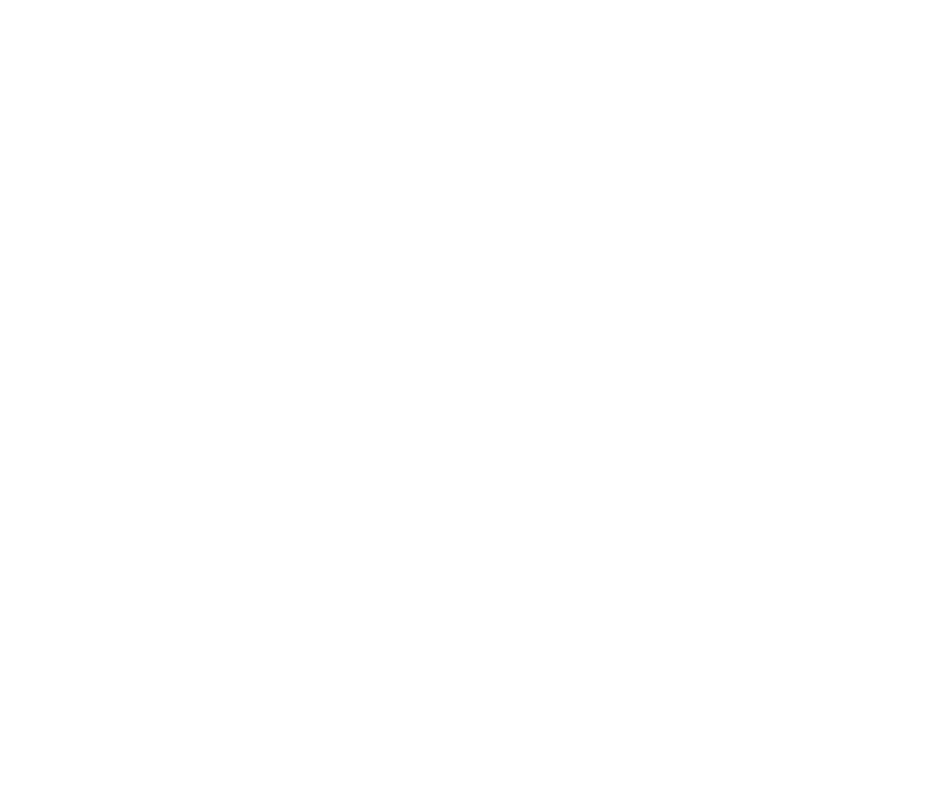
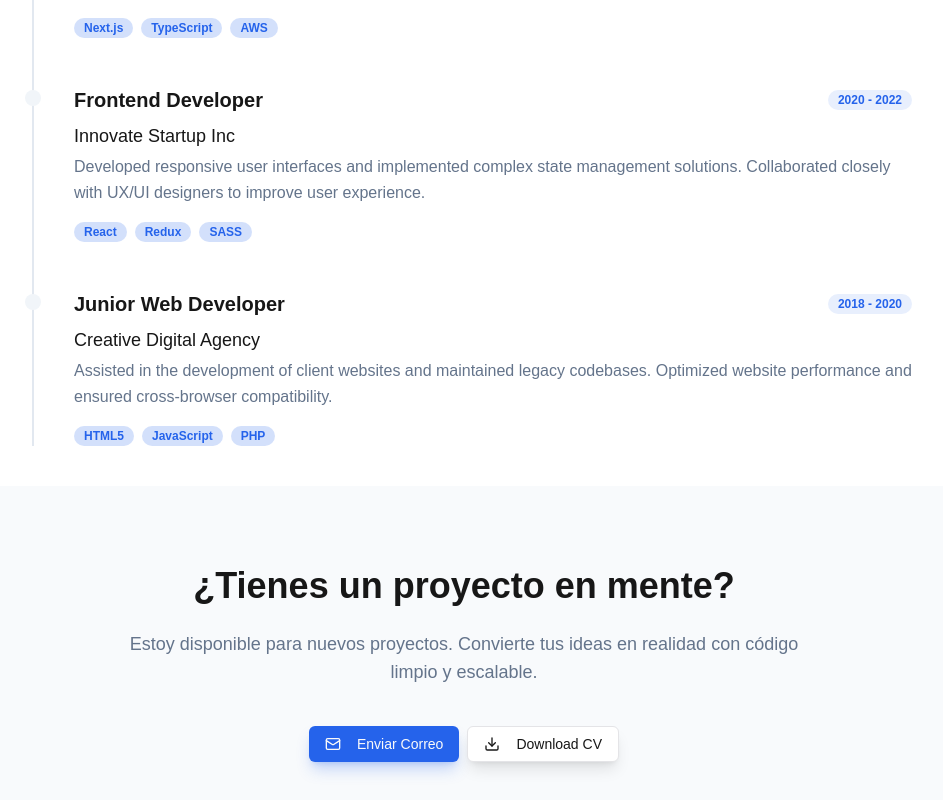
Before and after one commit to iamhosto10/portfolio, a Next.js app: page /about in a window 1280 px wide. Shown: the part 1660-2460 px from the top of the page, without its empty margins (176-1119 px from the left). Before the commit the page ends 1555 px from the top, so only its background shows below. Built offline with nearby package versions, Linux system fonts and the light colour scheme.

Commit message:
fix buttons on call to action and navbar

```diff
--- a/src/app/about/page.tsx
+++ b/src/app/about/page.tsx
@@ -1,4 +1,6 @@
+import CallToAction from "@/components/CallToAction/CallToAction";
 import CorePrinciples from "@/components/CorePrinciples/CorePrinciples";
+import ExperienceSection from "@/components/ExperenciaSection/ExperienceSection";
 import MyStoryCard from "@/components/MyStoryCard/MyStoryCard";
 import ProfileHeader from "@/components/ProfileHeader/ProfileHeader";
 
@@ -8,6 +10,8 @@
       <ProfileHeader />
       <MyStoryCard />
       <CorePrinciples />
+      <ExperienceSection />
+      <CallToAction />
     </main>
   );
 };
--- a/src/components/CallToAction/CallToAction.tsx
+++ b/src/components/CallToAction/CallToAction.tsx
@@ -1,4 +1,4 @@
-import { Mail } from "lucide-react";
+import { Download, Mail } from "lucide-react";
 import { Button } from "@/components/ui/button";
 
 export default function CallToAction() {
@@ -12,13 +12,22 @@
           Estoy disponible para nuevos proyectos. Convierte tus ideas en
           realidad con código limpio y escalable.
         </p>
+        <div className="flex gap-2 items-center justify-center flex-wrap  ">
           <Button
             // size="lg"
-          className="rounded-full bg-primary shadow-lg shadow-primary/25 hover:bg-primary/90 hover:-translate-y-0.5 transition-all"
+            className="rounded-md bg-primary shadow-lg shadow-primary/25 hover:bg-primary/90 hover:-translate-y-0.5 transition-all"
           >
             <Mail className="mr-2 size-4" />
             Enviar Correo
           </Button>
+          <Button
+            variant={"outline"}
+            className="hover:-translate-y-0.5 transition-all shadow-lg rounded-md"
+          >
+            <Download className="mr-2 size-4" />
+            Download CV
+          </Button>
+        </div>
       </div>
     </section>
   );
--- a/src/components/ExperienceSection.tsx
+++ b/src/components/ExperenciaSection/ExperienceSection.tsx
@@ -15,43 +15,47 @@
     role: "Senior Fullstack Developer",
     company: "Tech Corp Solutions",
     date: "2022 - Present",
-    description: "Leading development of scalable web applications using modern technologies. Architecting solutions and mentoring junior developers to ensure code quality and best practices.",
+    description:
+      "Leading development of scalable web applications using modern technologies. Architecting solutions and mentoring junior developers to ensure code quality and best practices.",
     stack: ["Next.js", "TypeScript", "AWS"],
   },
   {
     role: "Frontend Developer",
     company: "Innovate Startup Inc",
     date: "2020 - 2022",
-    description: "Developed responsive user interfaces and implemented complex state management solutions. Collaborated closely with UX/UI designers to improve user experience.",
+    description:
+      "Developed responsive user interfaces and implemented complex state management solutions. Collaborated closely with UX/UI designers to improve user experience.",
     stack: ["React", "Redux", "SASS"],
   },
   {
     role: "Junior Web Developer",
     company: "Creative Digital Agency",
     date: "2018 - 2020",
-    description: "Assisted in the development of client websites and maintained legacy codebases. Optimized website performance and ensured cross-browser compatibility.",
+    description:
+      "Assisted in the development of client websites and maintained legacy codebases. Optimized website performance and ensured cross-browser compatibility.",
     stack: ["HTML5", "JavaScript", "PHP"],
   },
 ];
 
 export const ExperienceSection = () => {
   return (
-    <section className="py-12 md:py-16">
+    <section className="container max-w-5xl mx-auto px-6 md:px-16 py-10">
       <h2 className="text-3xl font-bold mb-12 text-foreground">Experience</h2>
       <div className="relative border-l-2 border-border ml-3 md:ml-4 space-y-12">
         {EXPERIENCE_DATA.map((item, index) => (
           <div
             key={index}
             className="relative pl-8 md:pl-10 animate-in slide-in-from-bottom-6 fade-in duration-700"
-            style={{ animationDelay: `${index * 200}ms`, animationFillMode: "both" }}
+            style={{
+              animationDelay: `${index * 200}ms`,
+              animationFillMode: "both",
+            }}
           >
             {/* A. Marker (Dot) */}
             <div
               className={cn(
                 "absolute -left-[9px] top-1 h-4 w-4 rounded-full transition-colors duration-300",
-                index === 0
-                  ? "bg-primary ring-4 ring-primary/20"
-                  : "bg-muted"
+                index === 0 ? "bg-primary ring-4 ring-primary/20" : "bg-muted"
               )}
             />
 
@@ -68,7 +72,9 @@
 
             {/* D. Details */}
             <div className="mb-4">
-              <p className="font-medium text-lg text-foreground">{item.company}</p>
+              <p className="font-medium text-lg text-foreground">
+                {item.company}
+              </p>
               <p className="text-muted-foreground text-sm sm:text-base leading-relaxed mt-1">
                 {item.description}
               </p>
--- a/src/components/Navbar/Navbar.tsx
+++ b/src/components/Navbar/Navbar.tsx
@@ -4,7 +4,7 @@
 import Link from "next/link";
 import { usePathname } from "next/navigation";
 import { useTheme } from "next-themes";
-import { Terminal, Menu, Sun, Moon } from "lucide-react";
+import { Terminal, Menu, Sun, Moon, Download } from "lucide-react";
 import { Button } from "@/components/ui/button";
 import {
   Sheet,
@@ -87,6 +87,7 @@
             )}
           </Button>
           <Button className="bg-primary text-primary-foreground hover:bg-primary/90">
+            <Download className="mr-2 size-4" />
             Download CV
           </Button>
         </div>
@@ -141,6 +142,7 @@
                 })}
                 <div className="mt-8">
                   <Button className="w-full bg-primary text-primary-foreground hover:bg-primary/90">
+                    <Download className="mr-2 size-4" />
                     Download CV
                   </Button>
                 </div>
```
Lines whose indentation alone changed are shown as unchanged.
